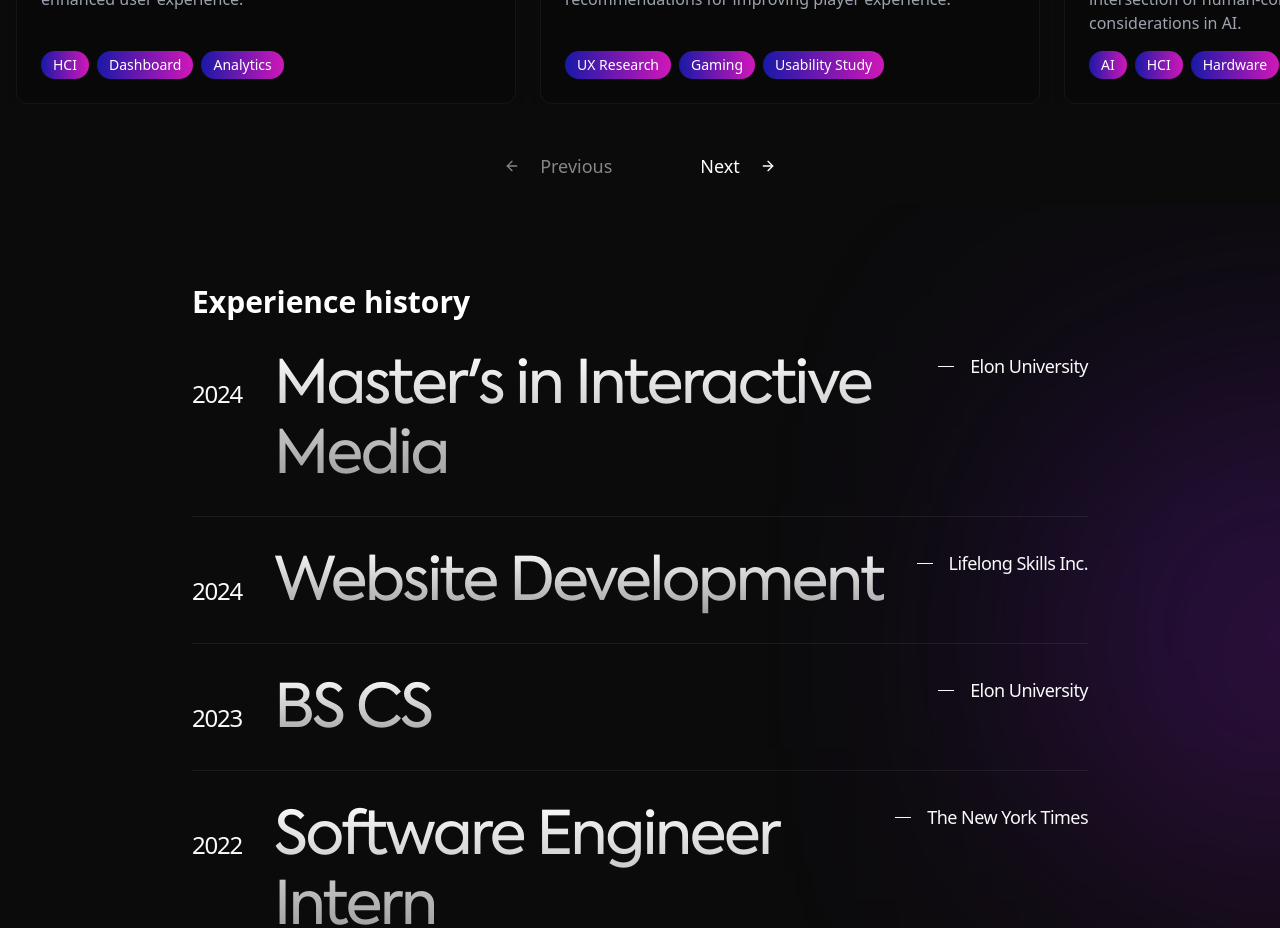
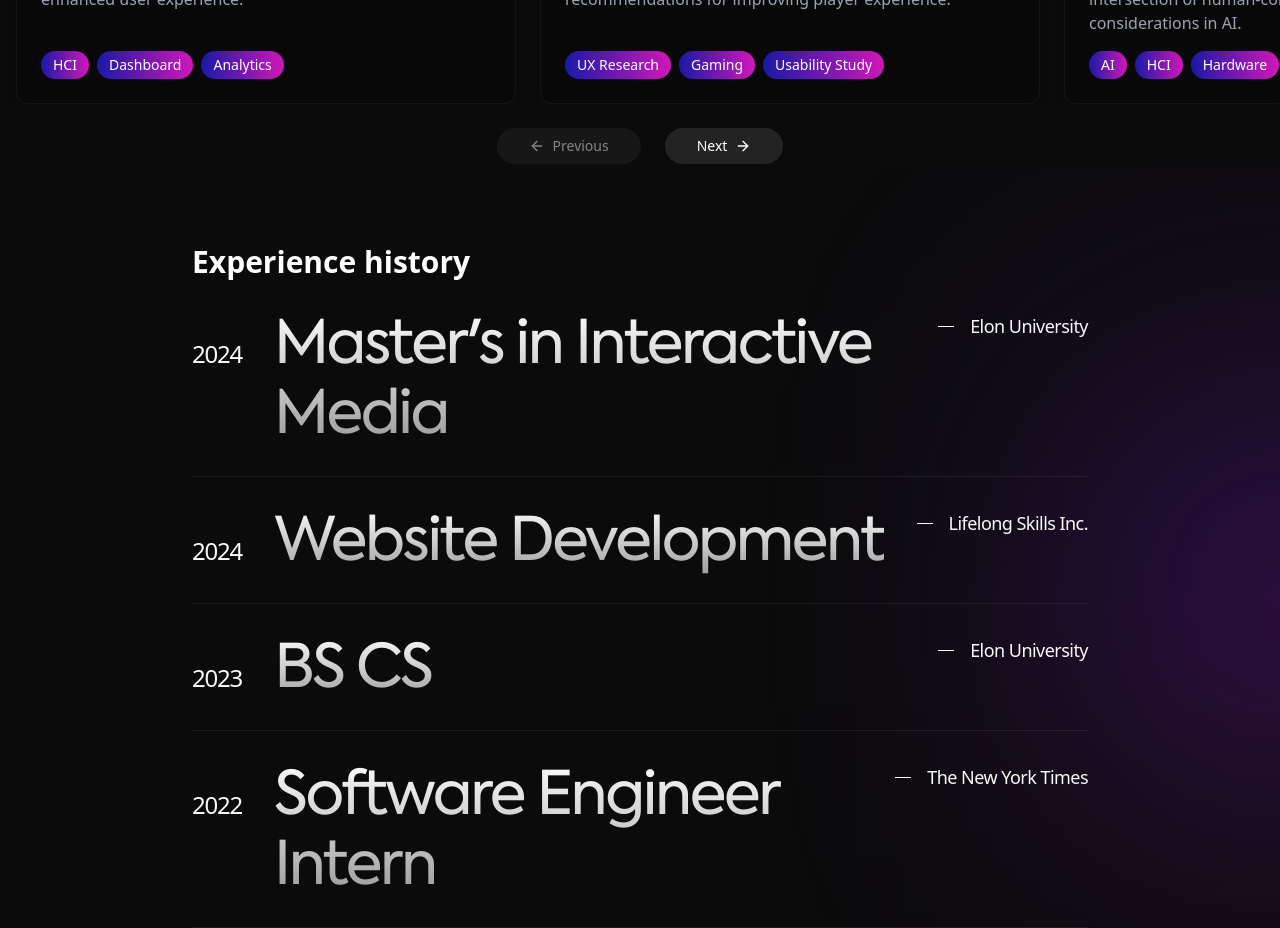
Before and after one commit to drewfoos/Portfolio, a Next.js app: page / in a window 1280 px wide. Shown: the part 1940-2868 px from the top of the page. Built offline with nearby package versions, Linux system fonts and the light colour scheme.

Commit message:
changed buttons

```diff
--- a/components/sections/projects.tsx
+++ b/components/sections/projects.tsx
@@ -236,24 +236,26 @@ export default function Projects({ projects }: ProjectsProps) {
           ))}
         </div>
 
+        {/* Updated Navigation Buttons */}
         <div className="flex justify-center gap-6 mt-6">
           <Button
-            variant="ghost"
             onClick={() => scroll('left')}
-            className="text-white hover:bg-white/10 text-lg px-8 py-6 h-auto"
             disabled={!canScrollLeft}
+            aria-label="View previous projects"
+            className="flex items-center gap-2 text-white font-medium bg-white/10 px-8 py-4 rounded-full backdrop-blur-sm hover:bg-white/20 transition-all disabled:opacity-50 disabled:hover:bg-white/10 disabled:hover:scale-100"
           >
-            <ArrowLeft className="h-6 w-6 mr-3" />
-            Previous
+            <ArrowLeft className="h-5 w-5 transition-transform group-hover:translate-x-1" />
+            <span>Previous</span>
           </Button>
+
           <Button
-            variant="ghost"
             onClick={() => scroll('right')}
-            className="text-white hover:bg-white/10 text-lg px-8 py-6 h-auto"
             disabled={!canScrollRight}
+            aria-label="View more projects"
+            className="flex items-center gap-2 text-white font-medium bg-white/10 px-8 py-4 rounded-full backdrop-blur-sm hover:bg-white/20 transition-all disabled:opacity-50 disabled:hover:bg-white/10 disabled:hover:scale-100"
           >
-            Next
-            <ArrowRight className="h-6 w-6 ml-3" />
+            <span>Next</span>
+            <ArrowRight className="h-5 w-5 transition-transform group-hover:-translate-x-1" />
           </Button>
         </div>
       </div>
```
Also changed, not shown: 1 other file (tests, documents, lock files or other folders).
